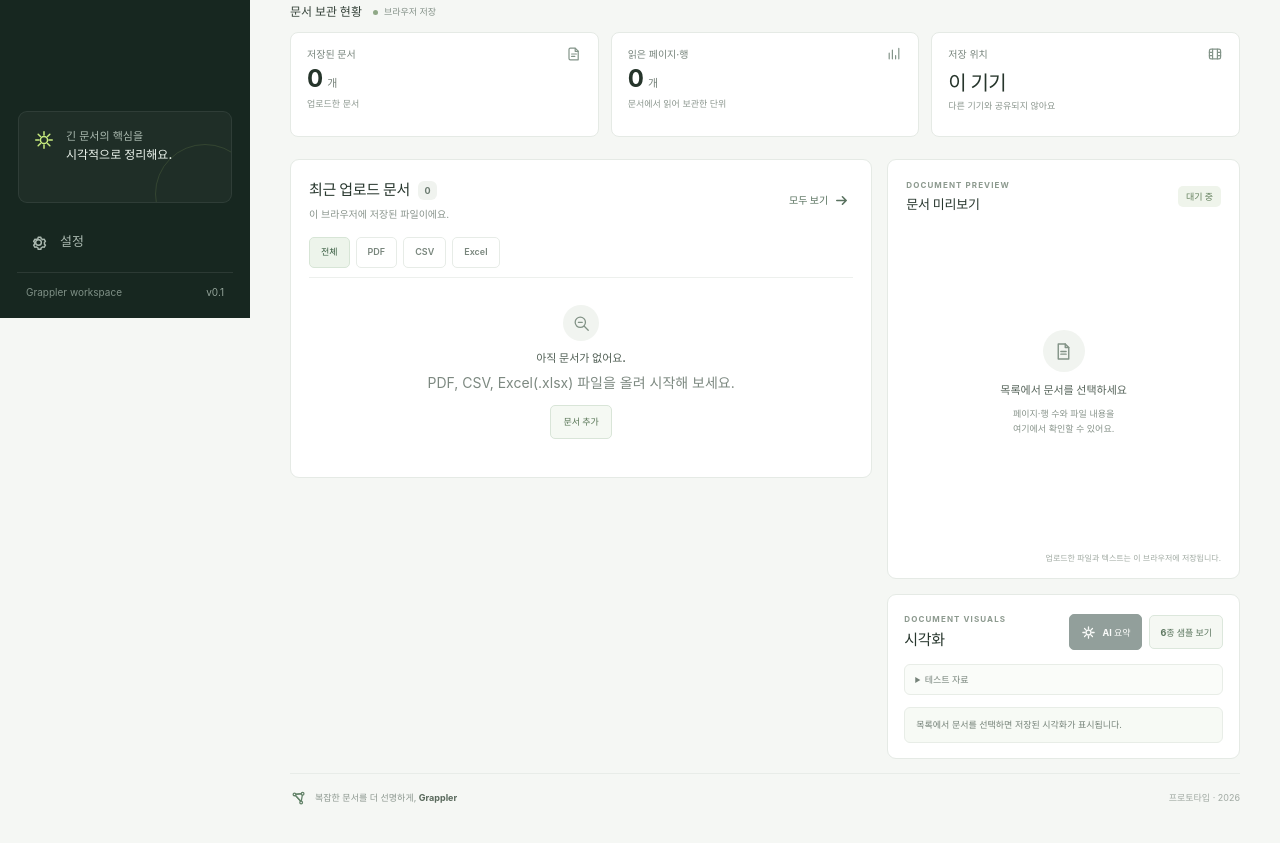
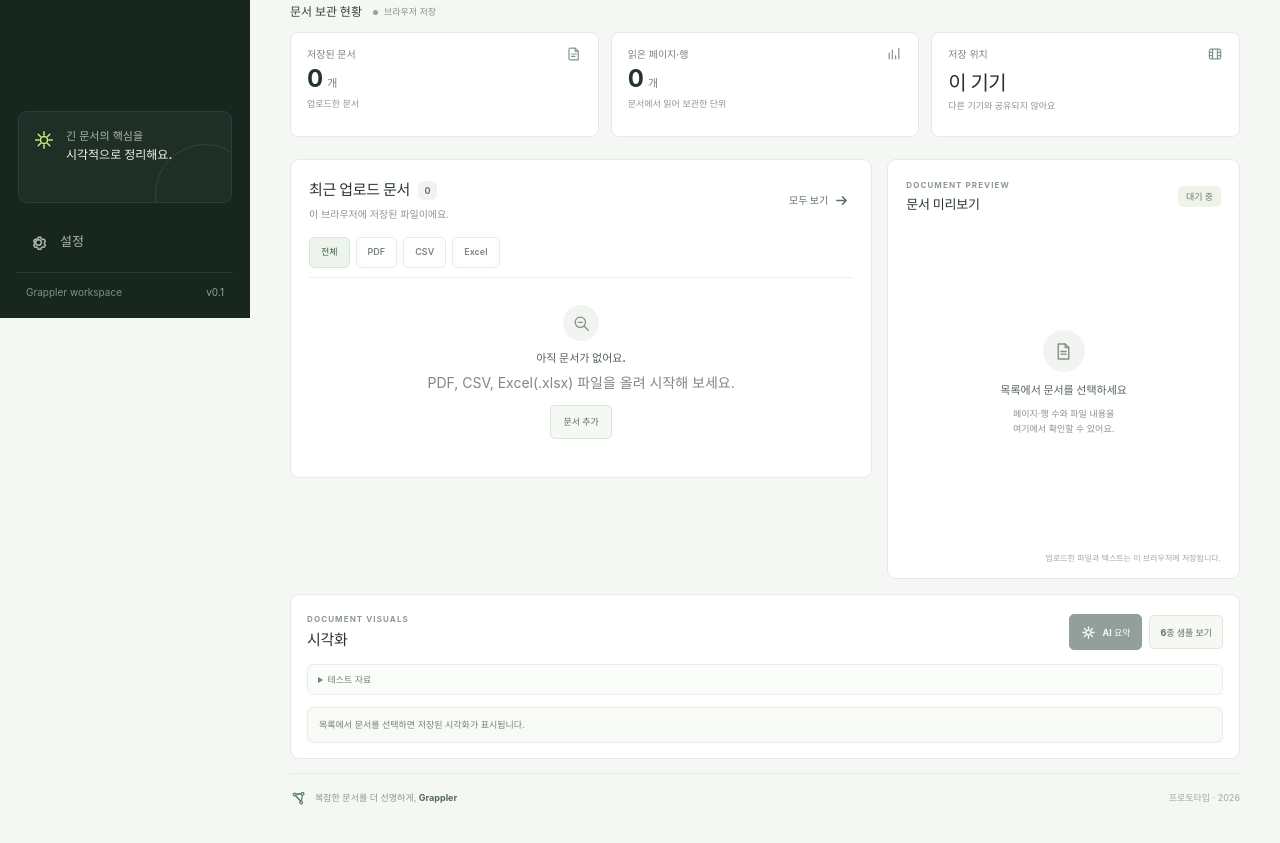
Before and after one commit to LeeHunJun/WWE_graphler, a website built with Vite: page index.html in a window 1280 px wide. Shown: the part 482-1325 px from the top of the page. Built offline with nearby package versions, Linux system fonts and the light colour scheme.

Commit message:
분석 영역을 화면 너비로 넓히기
시각화, 인수인계 요약, 원인 분석 패널을 오른쪽 미리보기 칸에서 꺼내
문서 목록·미리보기 아래 전체 너비 영역으로 옮겼습니다. 넓은 화면에서는
그래프와 카드가 두 칸으로 나뉘고, 좁은 화면에서는 한 칸으로 돌아갑니다.

Co-Authored-By: Claude Opus 5.5 <noreply@anthropic.com>
Claude-Session: https://claude.ai/code/session_01L28kJefY3CqeK5onKyxmM9

```diff
--- a/index.html
+++ b/index.html
@@ -263,6 +263,10 @@
               </div>
               <p class="local-storage-note" id="preview-footnote">업로드한 파일과 텍스트는 이 브라우저에 저장됩니다.</p>
             </aside>
+            </div>
+          </div>
+
+          <div class="analysis-wide" id="analysis">
             <section class="insight-panel visualizations-panel" aria-labelledby="visualizations-title">
               <div class="visualizations-heading">
                 <div>
@@ -351,7 +355,6 @@
               <div class="driver-output" id="driver-output" aria-live="polite"></div>
               <div class="visualization-output driver-visual-output" id="driver-visual-output"></div>
             </section>
-            </div>
           </div>
 
           <footer class="page-footer">
--- a/styles.css
+++ b/styles.css
@@ -3382,3 +3382,35 @@ svg {
     transition-duration: 0.01ms !important;
   }
 }
+
+/* 넓은 분석 영역: 시각화·인수인계 요약·원인 분석을 문서 목록과 미리보기 아래에 화면 너비로 펼칩니다. */
+.analysis-wide {
+  display: grid;
+  min-width: 0;
+  gap: 15px;
+  margin-top: 15px;
+}
+
+.analysis-wide .visualization-output,
+.analysis-wide .handover-output,
+.analysis-wide .driver-insights {
+  grid-template-columns: repeat(auto-fill, minmax(min(100%, 420px), 1fr));
+  align-items: start;
+}
+
+.analysis-wide .visualization-output > :not(.visual-card),
+.analysis-wide .handover-output > .handover-nav,
+.analysis-wide .driver-insights > :not(.driver-insight) {
+  grid-column: 1 / -1;
+}
+
+.analysis-wide .handover-section .driver-insights {
+  grid-template-columns: minmax(0, 1fr);
+}
+
+@media (max-width: 760px) {
+  .analysis-wide {
+    gap: 12px;
+    margin-top: 12px;
+  }
+}
```
